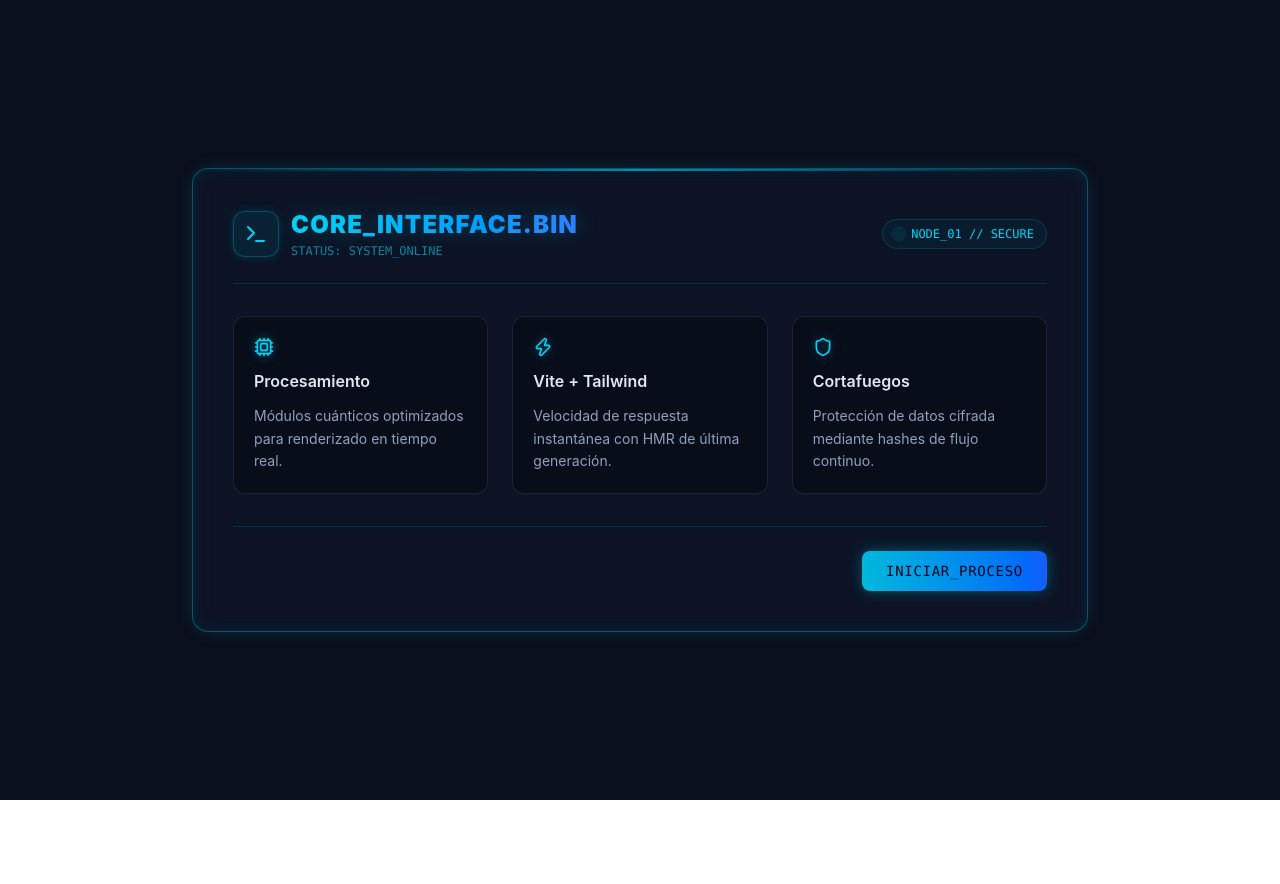
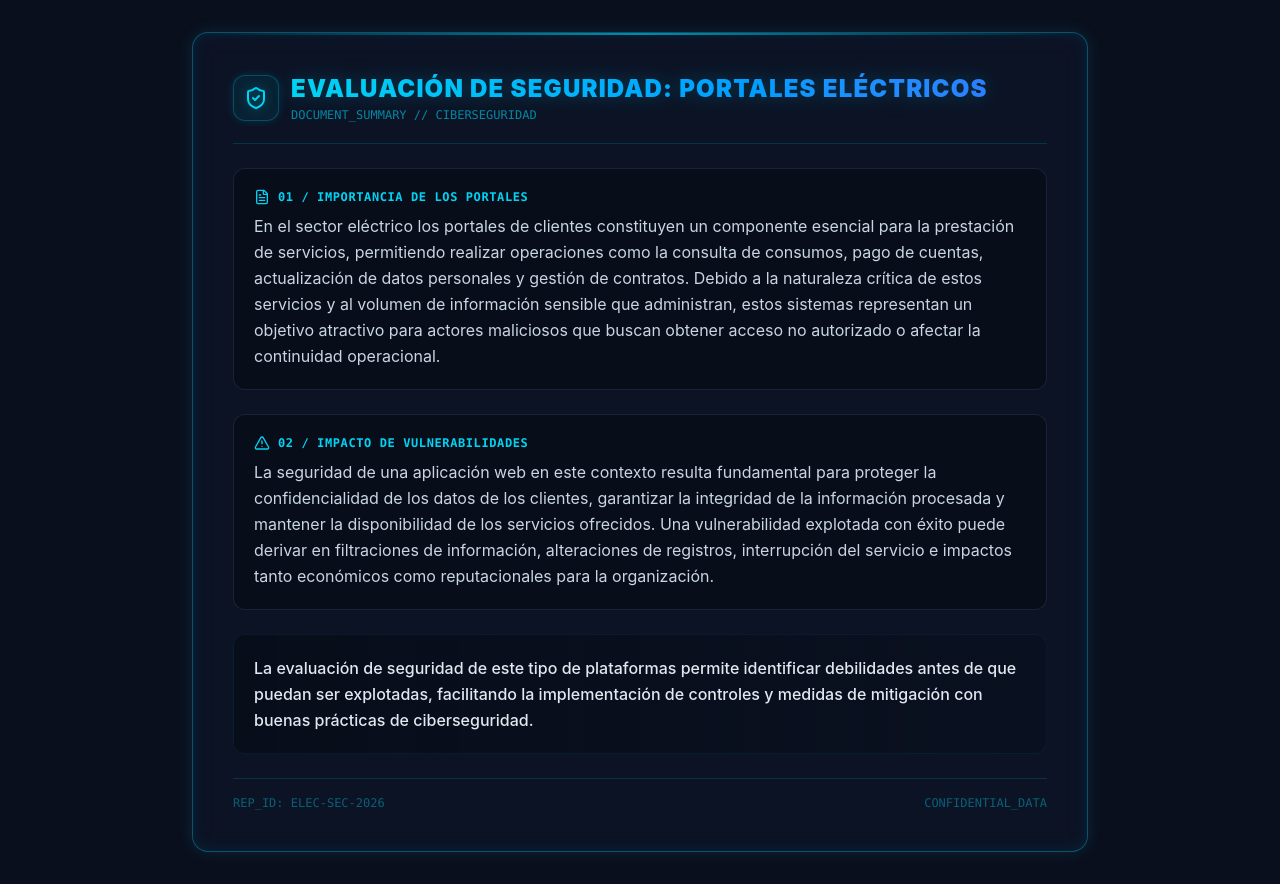
Before and after one commit to rocam23/auditoria_rojcam, a React (Vite) app: page / in a window 1280 px wide. Before the commit the page ends 800 px from the top, so only its background shows below. Built offline with nearby package versions, Linux system fonts and the light colour scheme.

Commit message:
Creación componente Resumen.

```diff
--- a/src/App.jsx
+++ b/src/App.jsx
@@ -1,81 +1,13 @@
-import { useState } from 'react'
-import reactLogo from './assets/react.svg'
-import viteLogo from './assets/vite.svg'
-import heroImg from './assets/hero.png'
-import './App.css'
 import React from 'react';
-import { Shield, Cpu, Zap, Terminal } from 'lucide-react';
+import Resumen from './components/Resumen';
 
 function App() {
   return (
-    <div className="min-h-screen bg-[#0a0f1d] bg-[radial-gradient(ellipse_at_center,_var(--tw-gradient-stops))] from-[#0f172a] via-[#070a13] to-[#020408] text-slate-100 flex items-center justify-center p-4 sm:p-6 md:p-8">
+    <div className="min-h-screen bg-[#0a0f1d] bg-[radial-gradient(ellipse_at_center,_var(--tw-gradient-stops))] from-[#0f172a] via-[#070a13] to-[#020408] flex items-center justify-center p-4 sm:p-6 md:p-8">
 
-      {/* Contenedor Principal Responsivo con Efecto Neón */}
-      <div className="w-full max-w-4xl bg-[#0d1527]/80 backdrop-blur-md rounded-2xl border border-cyan-500/40 shadow-[0_0_15px_rgba(6,182,212,0.15),inset_0_0_15px_rgba(6,182,212,0.1)] p-6 sm:p-8 md:p-10 relative overflow-hidden transition-all duration-300 hover:shadow-[0_0_25px_rgba(6,182,212,0.3),inset_0_0_20px_rgba(6,182,212,0.15)] hover:border-cyan-400">
+      {/* Llamada al componente Resumen */}
+      <Resumen />
 
-        {/* Detalle decorativo superior (Línea de energía de fondo) */}
-        <div className="absolute top-0 left-0 w-full h-[2px] bg-gradient-to-r from-transparent via-cyan-500 to-transparent animate-pulse" />
-
-        {/* Encabezado */}
-        <div className="flex flex-col sm:flex-row sm:items-center sm:justify-between gap-4 mb-8 border-b border-cyan-950 pb-6">
-          <div className="flex items-center gap-3">
-            <div className="p-2.5 bg-cyan-950/50 rounded-xl border border-cyan-500/30 text-cyan-400 shadow-[0_0_10px_rgba(6,182,212,0.2)]">
-              <Terminal className="w-6 h-6" />
-            </div>
-            <div>
-              <h1 className="text-xl sm:text-2xl font-black tracking-wider text-transparent bg-clip-text bg-gradient-to-r from-cyan-400 to-blue-500 uppercase drop-shadow-[0_0_10px_rgba(6,182,212,0.3)]">
-                Core_Interface.bin
-              </h1>
-              <p className="text-xs text-cyan-400/60 font-mono mt-0.5">STATUS: SYSTEM_ONLINE</p>
-            </div>
-          </div>
-
-          <div className="flex items-center gap-2 self-start sm:self-auto bg-cyan-950/30 px-3 py-1.5 rounded-full border border-cyan-500/20 text-xs font-mono text-cyan-400">
-            <span className="w-2 h-2 rounded-full bg-cyan-400 animate-ping" />
-            <span>NODE_01 // SECURE</span>
-          </div>
-        </div>
-
-        {/* Grid de Tarjetas / Contenido Responsivo */}
-        <div className="grid grid-cols-1 sm:grid-cols-2 md:grid-cols-3 gap-4 sm:gap-6">
-
-          {/* Tarjeta 1 */}
-          <div className="group bg-[#080d1a] p-5 rounded-xl border border-slate-800/80 transition-all duration-300 hover:border-cyan-500/50 hover:shadow-[0_0_15px_rgba(6,182,212,0.1)] flex flex-col gap-3">
-            <div className="text-cyan-400 group-hover:scale-110 transition-transform duration-300">
-              <Cpu className="w-5 h-5 drop-shadow-[0_0_5px_rgba(6,182,212,0.5)]" />
-            </div>
-            <h3 className="font-semibold text-slate-200 group-hover:text-cyan-400 transition-colors">Procesamiento</h3>
-            <p className="text-sm text-slate-400 leading-relaxed">Módulos cuánticos optimizados para renderizado en tiempo real.</p>
-          </div>
-
-          {/* Tarjeta 2 */}
-          <div className="group bg-[#080d1a] p-5 rounded-xl border border-slate-800/80 transition-all duration-300 hover:border-cyan-500/50 hover:shadow-[0_0_15px_rgba(6,182,212,0.1)] flex flex-col gap-3">
-            <div className="text-cyan-400 group-hover:scale-110 transition-transform duration-300">
-              <Zap className="w-5 h-5 drop-shadow-[0_0_5px_rgba(6,182,212,0.5)]" />
-            </div>
-            <h3 className="font-semibold text-slate-200 group-hover:text-cyan-400 transition-colors">Vite + Tailwind</h3>
-            <p className="text-sm text-slate-400 leading-relaxed">Velocidad de respuesta instantánea con HMR de última generación.</p>
-          </div>
-
-          {/* Tarjeta 3 (Ocupa 2 columnas en pantallas sm para balancear, o 1 en md) */}
-          <div className="group bg-[#080d1a] p-5 rounded-xl border border-slate-800/80 transition-all duration-300 hover:border-cyan-500/50 hover:shadow-[0_0_15px_rgba(6,182,212,0.1)] flex flex-col gap-3 sm:col-span-2 md:col-span-1">
-            <div className="text-cyan-400 group-hover:scale-110 transition-transform duration-300">
-              <Shield className="w-5 h-5 drop-shadow-[0_0_5px_rgba(6,182,212,0.5)]" />
-            </div>
-            <h3 className="font-semibold text-slate-200 group-hover:text-cyan-400 transition-colors">Cortafuegos</h3>
-            <p className="text-sm text-slate-400 leading-relaxed">Protección de datos cifrada mediante hashes de flujo continuo.</p>
-          </div>
-
-        </div>
-
-        {/* Botón de Acción con Efecto de Brillo Completo */}
-        <div className="mt-8 pt-6 border-t border-cyan-950 flex justify-end">
-          <button className="w-full sm:w-auto px-6 py-2.5 bg-gradient-to-r from-cyan-500 to-blue-600 font-medium text-sm rounded-lg tracking-wider text-slate-950 font-mono transition-all duration-300 shadow-[0_0_15px_rgba(6,182,212,0.4)] hover:shadow-[0_0_25px_rgba(6,182,212,0.7)] hover:from-cyan-400 hover:to-blue-500 active:scale-98">
-            INICIAR_PROCESO
-          </button>
-        </div>
-
-      </div>
     </div>
   );
 }
--- a/src/components/Resumen.jsx
+++ b/src/components/Resumen.jsx
@@ -0,0 +1,68 @@
+import React from 'react';
+import { ShieldCheck, FileText, AlertTriangle } from 'lucide-react';
+
+export default function Resumen() {
+  return (
+    <div className="w-full max-w-4xl bg-[#0d1527]/80 backdrop-blur-md rounded-2xl border border-cyan-500/40 shadow-[0_0_15px_rgba(6,182,212,0.15),inset_0_0_15px_rgba(6,182,212,0.1)] p-6 sm:p-8 md:p-10 relative overflow-hidden transition-all duration-300 hover:shadow-[0_0_25px_rgba(6,182,212,0.3),inset_0_0_20px_rgba(6,182,212,0.15)] hover:border-cyan-400 font-sans text-slate-100">
+
+      {/* Detalle decorativo superior (Línea de energía de fondo) */}
+      <div className="absolute top-0 left-0 w-full h-[2px] bg-gradient-to-r from-transparent via-cyan-500 to-transparent animate-pulse" />
+
+      {/* Encabezado de la Tarjeta con Icono */}
+      <div className="flex flex-col sm:flex-row sm:items-center sm:justify-between gap-4 mb-6 border-b border-cyan-950 pb-5">
+        <div className="flex items-center gap-3">
+          <div className="p-2.5 bg-cyan-950/50 rounded-xl border border-cyan-500/30 text-cyan-400 shadow-[0_0_10px_rgba(6,182,212,0.2)]">
+            <ShieldCheck className="w-6 h-6 drop-shadow-[0_0_5px_rgba(6,182,212,0.5)]" />
+          </div>
+          <div>
+            <h2 className="text-xl sm:text-2xl font-black tracking-wider text-transparent bg-clip-text bg-gradient-to-r from-cyan-400 to-blue-500 uppercase drop-shadow-[0_0_10px_rgba(6,182,212,0.3)]">
+              Evaluación de Seguridad: Portales Eléctricos
+            </h2>
+            <p className="text-xs text-cyan-400/60 font-mono mt-0.5">DOCUMENT_SUMMARY // CIBERSEGURIDAD</p>
+          </div>
+        </div>
+      </div>
+
+      {/* Contenido del Documento en un formato de cuadrícula/lectura fluida */}
+      <div className="space-y-6 text-sm sm:text-base text-slate-300 leading-relaxed font-normal">
+
+        {/* Sección 1: Contexto */}
+        <div className="bg-[#080d1a] p-5 rounded-xl border border-slate-800/80 hover:border-cyan-500/30 transition-colors duration-300">
+          <div className="flex items-center gap-2 mb-2 text-cyan-400 font-mono text-xs tracking-wider uppercase font-semibold">
+            <FileText className="w-4 h-4" />
+            <span>01 / Importancia de los Portales</span>
+          </div>
+          <p>
+            En el sector eléctrico los portales de clientes constituyen un componente esencial para la prestación de servicios, permitiendo realizar operaciones como la consulta de consumos, pago de cuentas, actualización de datos personales y gestión de contratos. Debido a la naturaleza crítica de estos servicios y al volumen de información sensible que administran, estos sistemas representan un objetivo atractivo para actores maliciosos que buscan obtener acceso no autorizado o afectar la continuidad operacional.
+          </p>
+        </div>
+
+        {/* Sección 2: El Riesgo */}
+        <div className="bg-[#080d1a] p-5 rounded-xl border border-slate-800/80 hover:border-cyan-500/30 transition-colors duration-300">
+          <div className="flex items-center gap-2 mb-2 text-cyan-400 font-mono text-xs tracking-wider uppercase font-semibold">
+            <AlertTriangle className="w-4 h-4" />
+            <span>02 / Impacto de Vulnerabilidades</span>
+          </div>
+          <p>
+            La seguridad de una aplicación web en este contexto resulta fundamental para proteger la confidencialidad de los datos de los clientes, garantizar la integridad de la información procesada y mantener la disponibilidad de los servicios ofrecidos. Una vulnerabilidad explotada con éxito puede derivar en filtraciones de información, alteraciones de registros, interrupción del servicio e impactos tanto económicos como reputacionales para la organización.
+          </p>
+        </div>
+
+        {/* Sección 3: Mitigación */}
+        <div className="bg-[#080d1a] p-5 rounded-xl border border-cyan-950/40 bg-gradient-to-r from-[#080d1a] to-[#0a182c]/30">
+          <p className="text-slate-200 font-medium">
+            La evaluación de seguridad de este tipo de plataformas permite identificar debilidades antes de que puedan ser explotadas, facilitando la implementación de controles y medidas de mitigación con buenas prácticas de ciberseguridad.
+          </p>
+        </div>
+
+      </div>
+
+      {/* Pie de la tarjeta */}
+      <div className="mt-6 pt-4 border-t border-cyan-950 flex items-center justify-between text-xs font-mono text-cyan-400/40">
+        <span>REP_ID: ELEC-SEC-2026</span>
+        <span>CONFIDENTIAL_DATA</span>
+      </div>
+
+    </div>
+  );
+}
```
